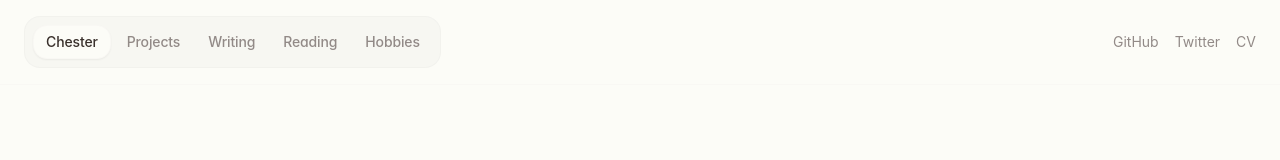
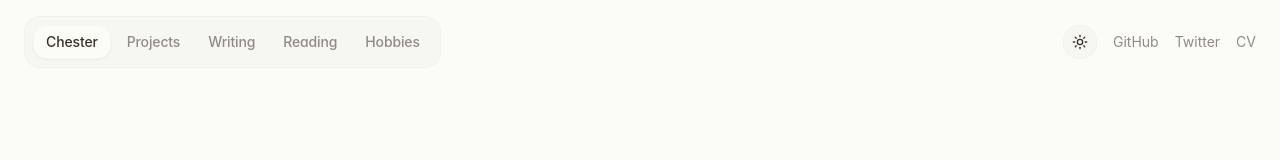
Before and after one commit to sayantann7/chester-clone, a React (Vite) app: page / in a window 1280 px wide. Shown: the top 160 px of the page. Built offline with nearby package versions, Linux system fonts and the light colour scheme.

Commit message:
Add dark theme and theme toggler
Implement dark theme with a light/dark theme toggler.
Store theme settings in local storage.

```diff
--- a/src/App.tsx
+++ b/src/App.tsx
@@ -1,8 +1,10 @@
+
 import { Toaster } from "@/components/ui/toaster";
 import { Toaster as Sonner } from "@/components/ui/sonner";
 import { TooltipProvider } from "@/components/ui/tooltip";
 import { QueryClient, QueryClientProvider } from "@tanstack/react-query";
 import { BrowserRouter, Routes, Route } from "react-router-dom";
+import { ThemeProvider } from "@/contexts/ThemeContext";
 import Index from "./pages/Index";
 import NotFound from "./pages/NotFound";
 
@@ -10,6 +12,7 @@ const queryClient = new QueryClient();
 
 const App = () => (
   <QueryClientProvider client={queryClient}>
+    <ThemeProvider>
       <TooltipProvider>
         <Toaster />
         <Sonner />
@@ -21,6 +24,7 @@ const App = () => (
           </Routes>
         </BrowserRouter>
       </TooltipProvider>
+    </ThemeProvider>
   </QueryClientProvider>
 );
 
--- a/src/components/Hero.tsx
+++ b/src/components/Hero.tsx
@@ -1,4 +1,3 @@
-
 import React from 'react';
 import { motion } from 'framer-motion';
 
@@ -14,16 +13,11 @@ const Hero: React.FC = () => {
         >
           <span className="text-muted-foreground font-normal">Hey there, I'm </span>
           <motion.span
-            className="font-semibold text-foreground relative cursor-pointer"
+            className="font-semibold text-foreground relative cursor-pointer group"
             whileHover={{ scale: 1.02 }}
           >
             Chester
-            <span className="absolute bottom-0 left-0 w-0 h-0.5 bg-foreground transition-all duration-300 hover:w-full group-hover:w-full"></span>
-            <style jsx>{`
-              span:hover .absolute {
-                width: 100%;
-              }
-            `}</style>
+            <span className="absolute bottom-0 left-0 w-0 h-0.5 bg-foreground transition-all duration-300 group-hover:w-full"></span>
           </motion.span>
           <span className="text-muted-foreground font-normal"> 👋 Welcome to my </span>
           <span className="font-semibold text-foreground">digital garden</span>
@@ -35,11 +29,7 @@ const Hero: React.FC = () => {
             whileHover={{ scale: 1.05 }}
           >
             Mobbin
-            <span className="absolute bottom-0 left-0 w-0 h-0.5 bg-blue-400 transition-all duration-300 group-hover:w-full" style={{ textDecoration: 'none' }}></span>
-            <span className="absolute bottom-0 left-0 w-0 h-0.5 bg-blue-400 transition-all duration-300 group-hover:w-full group-hover:animate-pulse" style={{
-              clipPath: 'polygon(0% 0%, 100% 0%, 95% 100%, 5% 100%)',
-              transform: 'scaleY(2)'
-            }}></span>
+            <span className="absolute bottom-0 left-0 w-0 h-0.5 bg-blue-400 transition-all duration-300 group-hover:w-full"></span>
           </motion.span>
           <span className="text-muted-foreground font-normal">.</span>
         </motion.h1>
--- a/src/components/Navigation.tsx
+++ b/src/components/Navigation.tsx
@@ -1,6 +1,7 @@
 
 import React from 'react';
 import { motion } from 'framer-motion';
+import ThemeToggle from './ThemeToggle';
 
 interface NavigationProps {
   activeTab: string;
@@ -52,6 +53,7 @@ const Navigation: React.FC<NavigationProps> = ({ activeTab, onTabChange }) => {
       </div>
 
       <div className="flex items-center space-x-4">
+        <ThemeToggle />
         {socialLinks.map((link) => (
           <motion.a
             key={link.label}
--- /dev/null
+++ b/src/components/ThemeToggle.tsx
@@ -0,0 +1,36 @@
+
+import React from 'react';
+import { motion } from 'framer-motion';
+import { Sun, Moon } from 'lucide-react';
+import { useTheme } from '@/contexts/ThemeContext';
+
+const ThemeToggle: React.FC = () => {
+  const { theme, toggleTheme } = useTheme();
+
+  return (
+    <motion.button
+      onClick={toggleTheme}
+      className="p-2 rounded-lg bg-muted/50 hover:bg-muted border border-border/30 transition-all duration-200"
+      whileHover={{ scale: 1.05 }}
+      whileTap={{ scale: 0.95 }}
+      aria-label="Toggle theme"
+    >
+      <motion.div
+        initial={false}
+        animate={{
+          rotate: theme === 'dark' ? 180 : 0,
+          scale: theme === 'dark' ? 0.8 : 1
+        }}
+        transition={{ duration: 0.3 }}
+      >
+        {theme === 'light' ? (
+          <Sun className="h-4 w-4 text-foreground" />
+        ) : (
+          <Moon className="h-4 w-4 text-foreground" />
+        )}
+      </motion.div>
+    </motion.button>
+  );
+};
+
+export default ThemeToggle;
--- /dev/null
+++ b/src/contexts/ThemeContext.tsx
@@ -0,0 +1,47 @@
+
+import React, { createContext, useContext, useEffect, useState } from 'react';
+
+type Theme = 'light' | 'dark';
+
+interface ThemeContextType {
+  theme: Theme;
+  toggleTheme: () => void;
+}
+
+const ThemeContext = createContext<ThemeContextType | undefined>(undefined);
+
+export const useTheme = () => {
+  const context = useContext(ThemeContext);
+  if (context === undefined) {
+    throw new Error('useTheme must be used within a ThemeProvider');
+  }
+  return context;
+};
+
+interface ThemeProviderProps {
+  children: React.ReactNode;
+}
+
+export const ThemeProvider: React.FC<ThemeProviderProps> = ({ children }) => {
+  const [theme, setTheme] = useState<Theme>(() => {
+    const stored = localStorage.getItem('theme');
+    return (stored as Theme) || 'light';
+  });
+
+  useEffect(() => {
+    const root = window.document.documentElement;
+    root.classList.remove('light', 'dark');
+    root.classList.add(theme);
+    localStorage.setItem('theme', theme);
+  }, [theme]);
+
+  const toggleTheme = () => {
+    setTheme(prevTheme => prevTheme === 'light' ? 'dark' : 'light');
+  };
+
+  return (
+    <ThemeContext.Provider value={{ theme, toggleTheme }}>
+      {children}
+    </ThemeContext.Provider>
+  );
+};
--- a/src/index.css
+++ b/src/index.css
@@ -1,4 +1,3 @@
-
 @tailwind base;
 @tailwind components;
 @tailwind utilities;
@@ -36,6 +35,36 @@
     --ring: 20 14% 20%;
 
     --radius: 1rem;
+  }
+
+  .dark {
+    --background: 222.2 84% 4.9%;
+    --foreground: 210 40% 98%;
+
+    --card: 222.2 84% 4.9%;
+    --card-foreground: 210 40% 98%;
+
+    --popover: 222.2 84% 4.9%;
+    --popover-foreground: 210 40% 98%;
+
+    --primary: 210 40% 98%;
+    --primary-foreground: 222.2 84% 4.9%;
+
+    --secondary: 217.2 32.6% 17.5%;
+    --secondary-foreground: 210 40% 98%;
+
+    --muted: 217.2 32.6% 17.5%;
+    --muted-foreground: 215 20.2% 65.1%;
+
+    --accent: 217.2 32.6% 17.5%;
+    --accent-foreground: 210 40% 98%;
+
+    --destructive: 0 62.8% 30.6%;
+    --destructive-foreground: 210 40% 98%;
+
+    --border: 217.2 32.6% 17.5%;
+    --input: 217.2 32.6% 17.5%;
+    --ring: 212.7 26.8% 83.9%;
   }
 }
 
```
Lines whose indentation alone changed are shown as unchanged.
